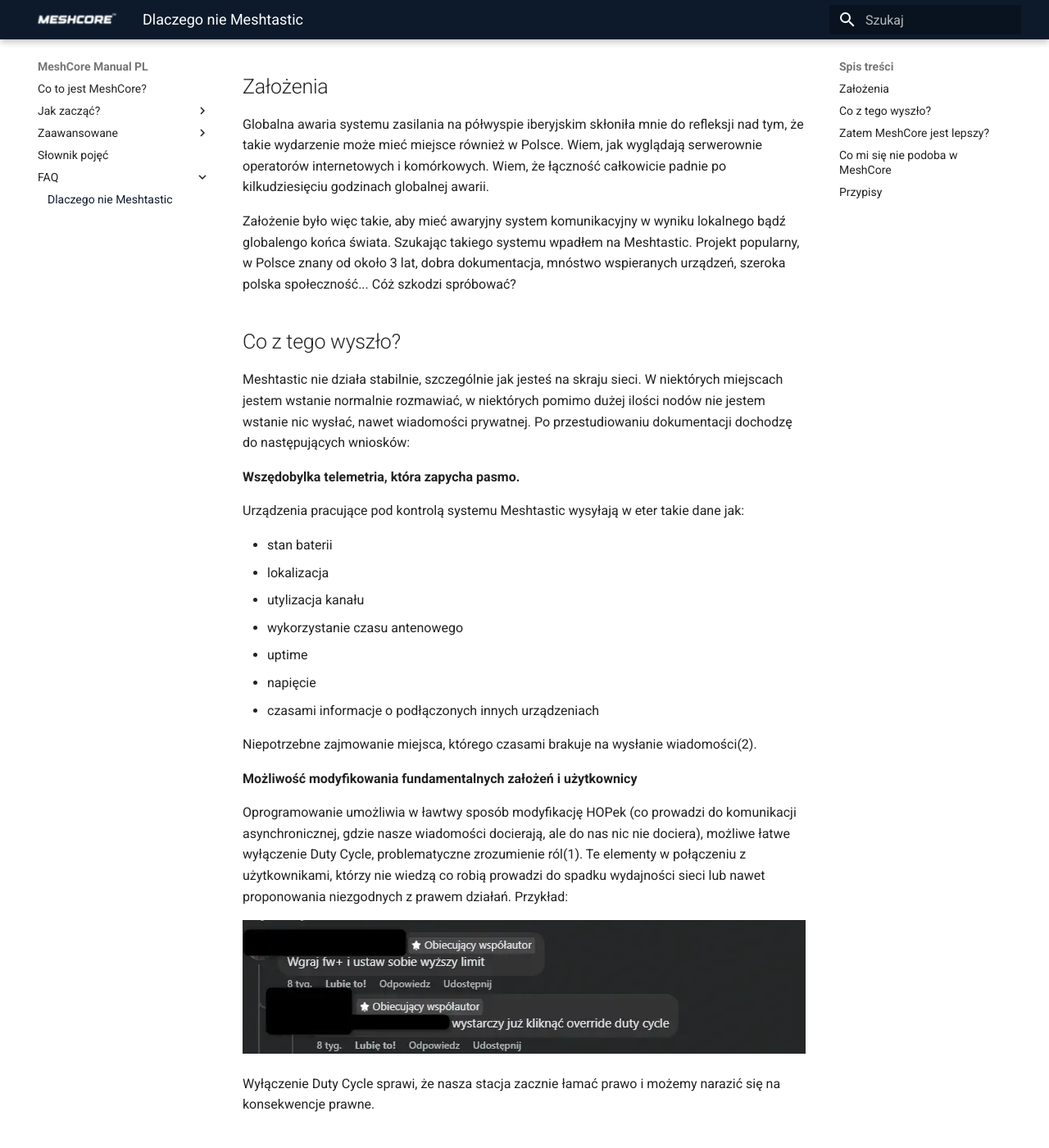
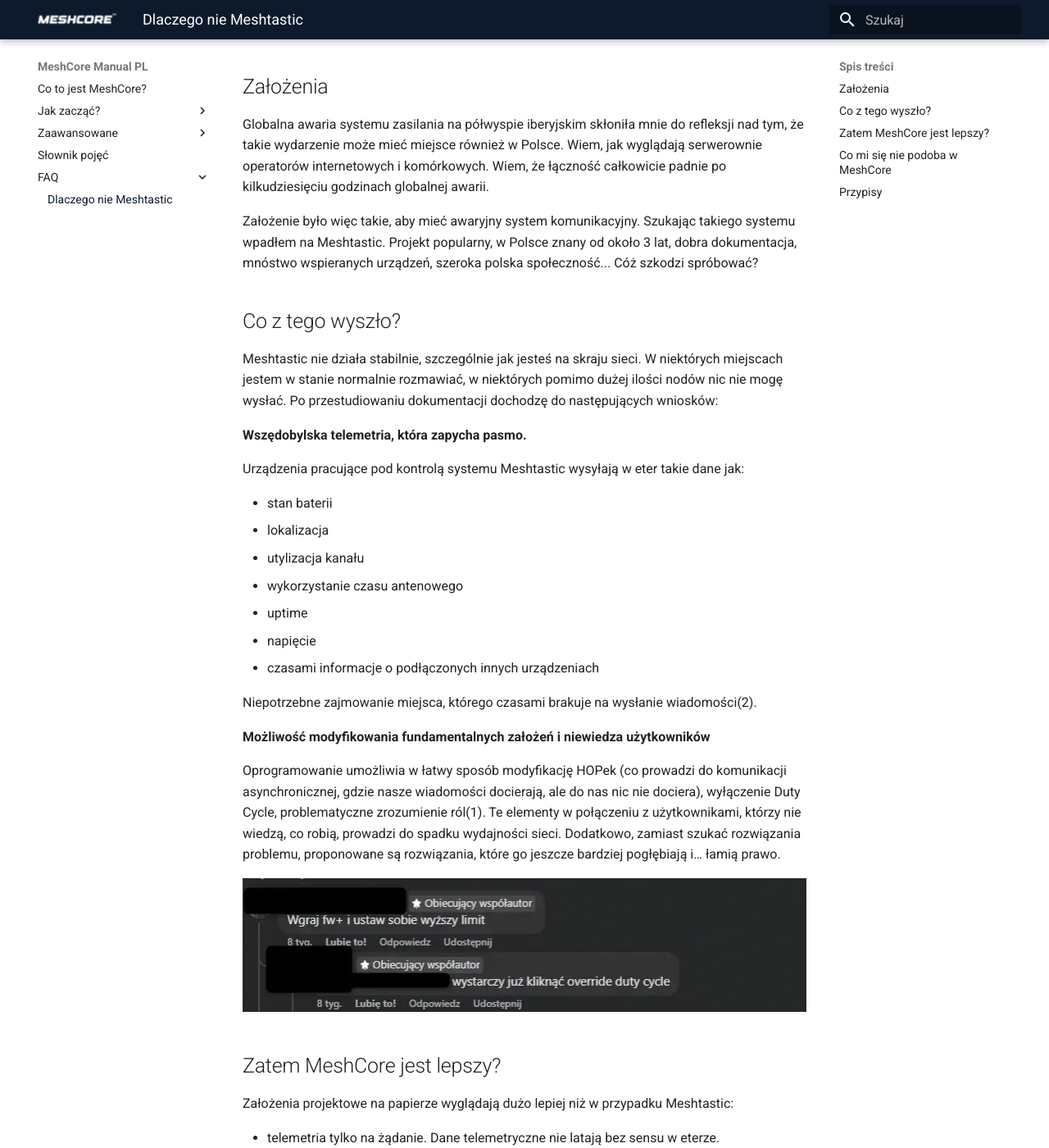
Before and after one commit to deFAT64/meshcore-manual-pl, an MkDocs documentation site: the page built from docs/faq/dlaczegoNieMeshtastic.md, in a window 1280 px wide and 1400 px high, scrolled down 379 px. Shown: the whole window at 82% size. Built offline with MkDocs 1.6.1 and Material for MkDocs 9.7.7, drawn with Linux system fonts in a browser that asks for light colours; some of the changed text lies outside the part shown.

Commit message:
Fix grammatical and stylistic in dlaczegoNieMeshtastic.md

```diff
--- a/docs/faq/dlaczegoNieMeshtastic.md
+++ b/docs/faq/dlaczegoNieMeshtastic.md
@@ -1,4 +1,4 @@
-# Dlaczego nie Meshtastic
+# Dlaczego nie Meshtastic?
 
 !!! note
     Poniższa strona zawiera treść, która w całości należy do koordynatora projektu o nicku deFAT64. Jest to jego opinia, która została zbudowania na bazie miesięcznych testów w terenie i czytania dokumentacji projektów Meshtastic oraz MeshCore.
@@ -9,13 +9,13 @@ Meshtastic to projekt, który przetarł drogę dla systemów służących do wys
 
 Globalna awaria systemu zasilania na półwyspie iberyjskim skłoniła mnie do refleksji nad tym, że takie wydarzenie może mieć miejsce również w Polsce. Wiem, jak wyglądają serwerownie operatorów internetowych i komórkowych. Wiem, że łączność całkowicie padnie po kilkudziesięciu godzinach globalnej awarii.
 
-Założenie było więc takie, aby mieć awaryjny system komunikacyjny w wyniku lokalnego bądź globalengo końca świata. Szukając takiego systemu wpadłem na Meshtastic. Projekt popularny, w Polsce znany od około 3 lat, dobra dokumentacja, mnóstwo wspieranych urządzeń, szeroka polska społeczność... Cóż szkodzi spróbować?
+Założenie było więc takie, aby mieć awaryjny system komunikacyjny. Szukając takiego systemu wpadłem na Meshtastic. Projekt popularny, w Polsce znany od około 3 lat, dobra dokumentacja, mnóstwo wspieranych urządzeń, szeroka polska społeczność... Cóż szkodzi spróbować?
 
 ## Co z tego wyszło?
 
-Meshtastic nie działa stabilnie, szczególnie jak jesteś na skraju sieci. W niektórych miejscach jestem wstanie normalnie rozmawiać, w niektórych pomimo dużej ilości nodów nie jestem wstanie nic wysłać, nawet wiadomości prywatnej. Po przestudiowaniu dokumentacji dochodzę do następujących wniosków:
+Meshtastic nie działa stabilnie, szczególnie jak jesteś na skraju sieci. W niektórych miejscach jestem w stanie normalnie rozmawiać, w niektórych pomimo dużej ilości nodów nic nie mogę wysłać. Po przestudiowaniu dokumentacji dochodzę do następujących wniosków:
 
-**Wszędobylka telemetria, która zapycha pasmo.**
+**Wszędobylska telemetria, która zapycha pasmo.**
 
 Urządzenia pracujące pod kontrolą systemu Meshtastic wysyłają w eter takie dane jak:
 
@@ -29,33 +29,33 @@ Urządzenia pracujące pod kontrolą systemu Meshtastic wysyłają w eter takie
 
 Niepotrzebne zajmowanie miejsca, którego czasami brakuje na wysłanie wiadomości(2).
 
-**Możliwość modyfikowania fundamentalnych założeń i użytkownicy**
+**Możliwość modyfikowania fundamentalnych założeń i niewiedza użytkowników**
 
-Oprogramowanie umożliwia w ławtwy sposób modyfikację HOPek (co prowadzi do komunikacji asynchronicznej, gdzie nasze wiadomości docierają, ale do nas nic nie dociera), możliwe łatwe wyłączenie Duty Cycle, problematyczne zrozumienie ról(1). Te elementy w połączeniu z użytkownikami, którzy nie wiedzą co robią prowadzi do spadku wydajności sieci lub nawet proponowania niezgodnych z prawem działań. Przykład:
+Oprogramowanie umożliwia w łatwy sposób modyfikację HOPek (co prowadzi do komunikacji asynchronicznej, gdzie nasze wiadomości docierają, ale do nas nic nie dociera), wyłączenie Duty Cycle, problematyczne zrozumienie ról(1). Te elementy w połączeniu z użytkownikami, którzy nie wiedzą, co robią, prowadzi do spadku wydajności sieci. Dodatkowo, zamiast szukać rozwiązania problemu, proponowane są rozwiązania, które go jeszcze bardziej pogłębiają i… łamią prawo.
 
-![](./img/dlaczegoNieMeshtastic/2.webp)
-
-Wyłączenie Duty Cycle sprawi, że nasza stacja zacznie łamać prawo i możemy narazić się na konsekwencje prawne.
+<img src="/faq/img/dlaczegoNieMeshtastic/2.webp" width="900px">
 
 ## Zatem MeshCore jest lepszy?
 
 Założenia projektowe na papierze wyglądają dużo lepiej niż w przypadku Meshtastic:
 
-- telemetria tylko na żądanie. Dane telemetryczne nie latają bez sensu w eterze
+- telemetria tylko na żądanie. Dane telemetryczne nie latają bez sensu w eterze.
 - dokładny podział ról, bez możliwości łatwiej ich zmiany
 - wdrożony od początku routing w komunikacji, nie opieranie się tylko o flooding, jak miało to miejsce w Meshtastic do pewnej wersji softu
-- fundamentalne zasady są niezmienialne z poziomu softu
+- fundamentalne zasady są niezmienne z poziomu softu
 - większa ilość HOPek, do 64
-- room servery, czyli grupy dyskusyjne sprawiają, że flooding jest jeszcze rzadziej wykorzystywany w komunikacji
+- room servery, czyli grupy dyskusyjne sprawiają, że flooding jest jeszcze rzadziej wykorzystywany w przesyłaniu danych
+
+Jak to wszystko wyjdzie w praktyce, przekonamy się przy większej ilości stacji.
 
 ## Co mi się nie podoba w MeshCore
 
 - brak otwartego kodu źródłowego dla aplikacji mobilnej
 - słabo czytelna "dokumentacja", wiele rzeczy trzeba odkrywać samemu
-- brak możliwości logowania się do zdalnych repeaterów po kluczu publicznym
+- brak możliwości zdalnego logowania do repeaterów po kluczu publicznym. Tylko hasło.
 
 ## Przypisy
 
-(1). Jeśli sami twórcy meshtastic tworzą [dedykowany wpis na swoim blogu](https://meshtastic.org/blog/choosing-the-right-device-role/) omawiający kiedy stosować jakie role, to wiedz, że coś jest nie tak.
+(1). Jeśli sami twórcy meshtastic tworzą <a href="https://meshtastic.org/blog/choosing-the-right-device-role/" target=_blank>dedykowany wpis na swoim blogu</a> omawiający, kiedy stosować jakie role, to wiedz, że coś jest nie tak.
 
-(2). Tutaj [przykład telemetrii](./img/dlaczegoNieMeshtastic/3.webp). Nikomu niepotrzebne dane, oprócz właścicelowi stacji.
+(2). Tutaj <a href="/faq/img/dlaczegoNieMeshtastic/3.webp" target=_blank>przykład telemetrii.</a> Nikomu niepotrzebne dane, które wszyscy widzą.
```
Also changed, not shown: docs/faq/img/dlaczegoNieMeshtastic/3.webp (added).
